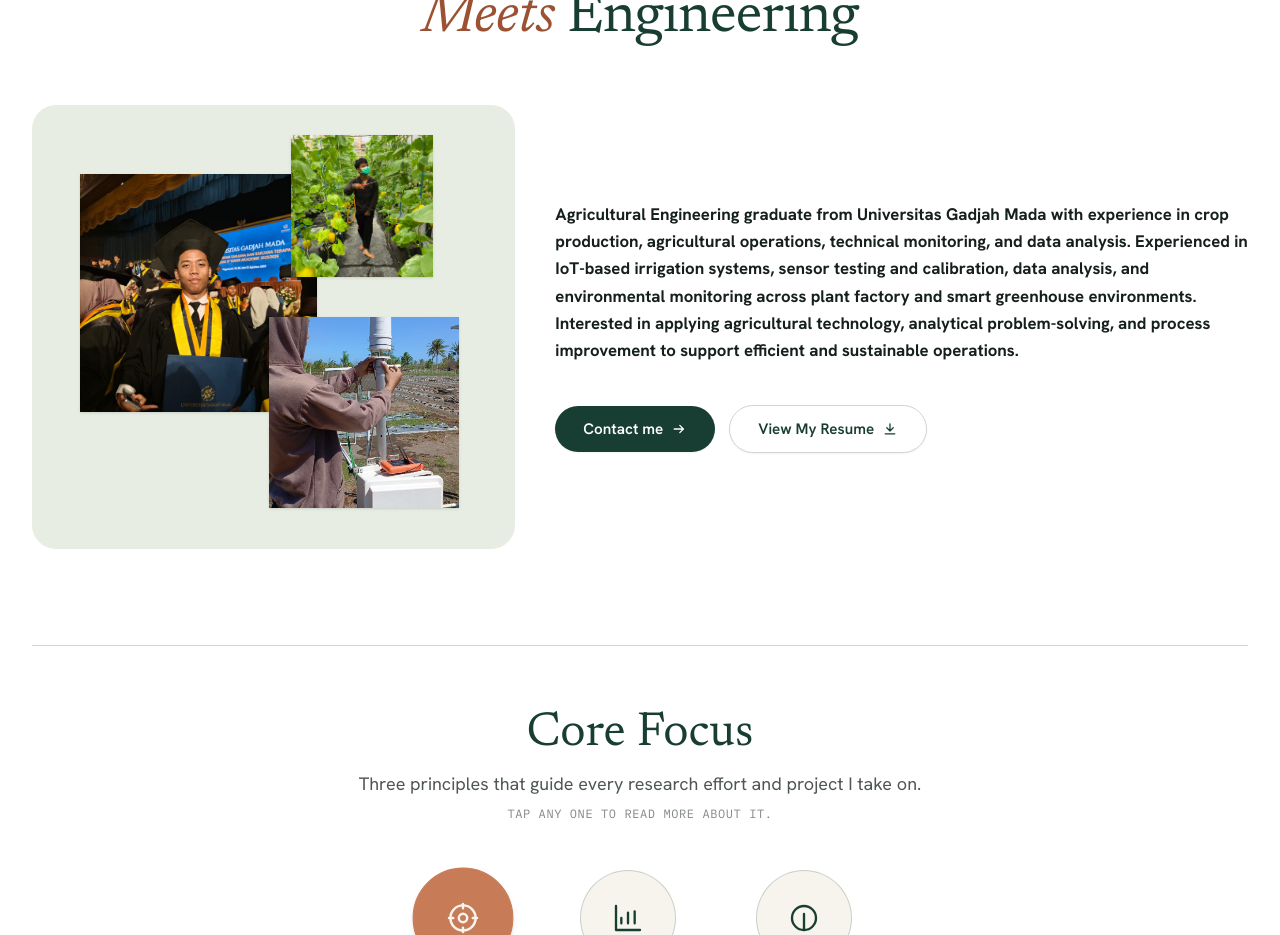
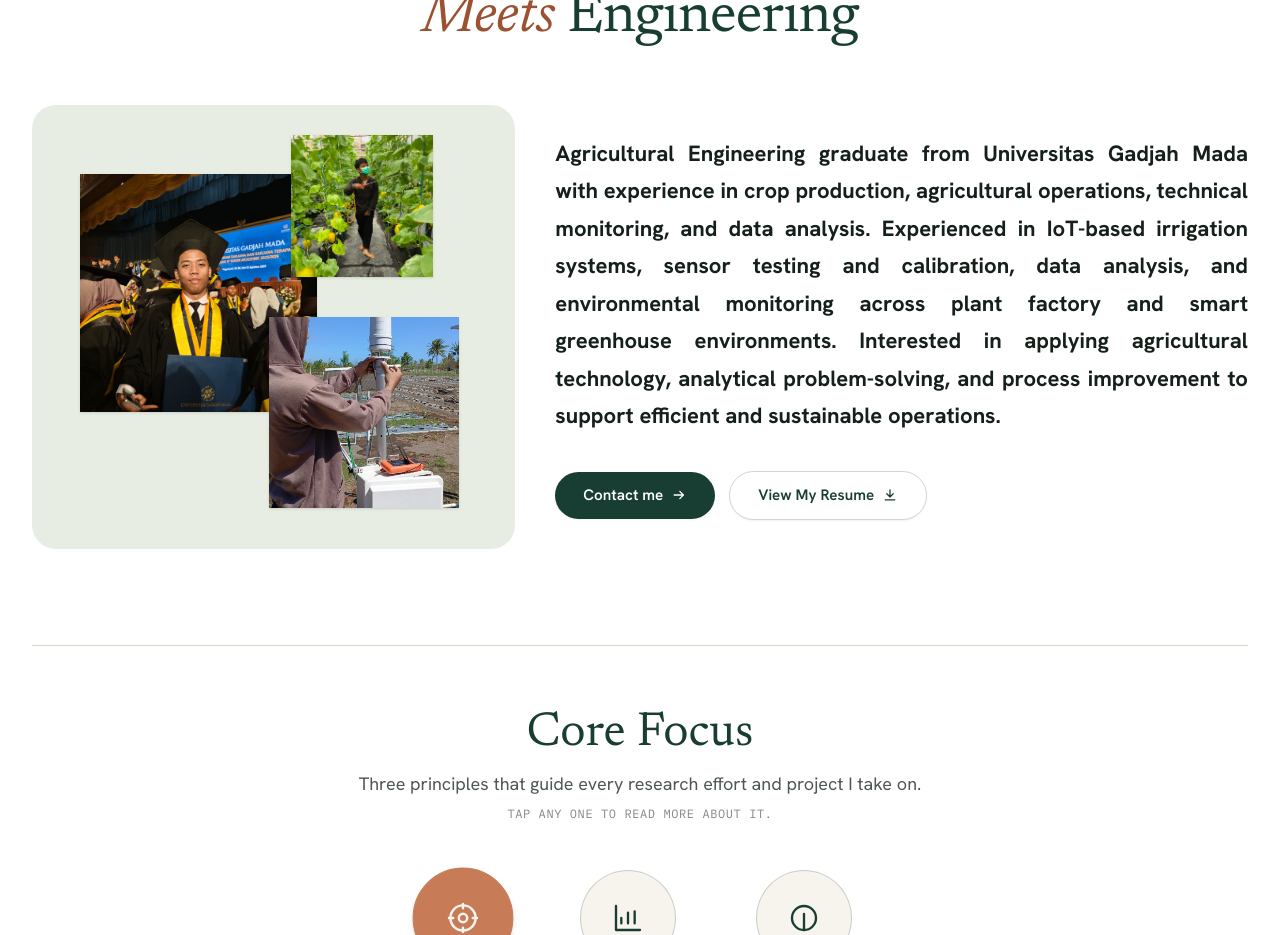
Before and after one commit to rizkiramadhan3864-beep/rizqi-portfolio, a React (Vite) app: page / in a window 1280 px wide. Shown: the part 1060-1995 px from the top of the page. Built offline with nearby package versions, Linux system fonts and the light colour scheme.

Commit message:
style(about): increase font size and apply text-justify to balance with photo collage

```diff
--- a/src/components/sections-intro.tsx
+++ b/src/components/sections-intro.tsx
@@ -236,11 +236,11 @@ export function About() {
             <AboutCollage />
           </div>
 
-          <div className="space-y-6 md:col-span-7" {...revealProps(160)}>
-            <p className="font-sans text-base font-bold leading-relaxed text-[#16201A] sm:text-[1.05rem]">
+          <div className="space-y-7 md:col-span-7" {...revealProps(160)}>
+            <p className="font-sans text-lg sm:text-xl lg:text-[1.38rem] font-bold leading-relaxed sm:leading-[1.7] text-justify text-[#16201A]">
               Agricultural Engineering graduate from Universitas Gadjah Mada with experience in crop production, agricultural operations, technical monitoring, and data analysis. Experienced in IoT-based irrigation systems, sensor testing and calibration, data analysis, and environmental monitoring across plant factory and smart greenhouse environments. Interested in applying agricultural technology, analytical problem-solving, and process improvement to support efficient and sustainable operations.
             </p>
-            <div className="flex flex-wrap items-center gap-3.5 pt-4">
+            <div className="flex flex-wrap items-center gap-3.5 pt-2">
               <a
                 href="#contact"
                 className="inline-flex items-center justify-center gap-2 rounded-full bg-forest px-7 py-3 text-[0.95rem] font-semibold text-white shadow-xs transition-all duration-300 hover:bg-forest-deep active:scale-95"
```
